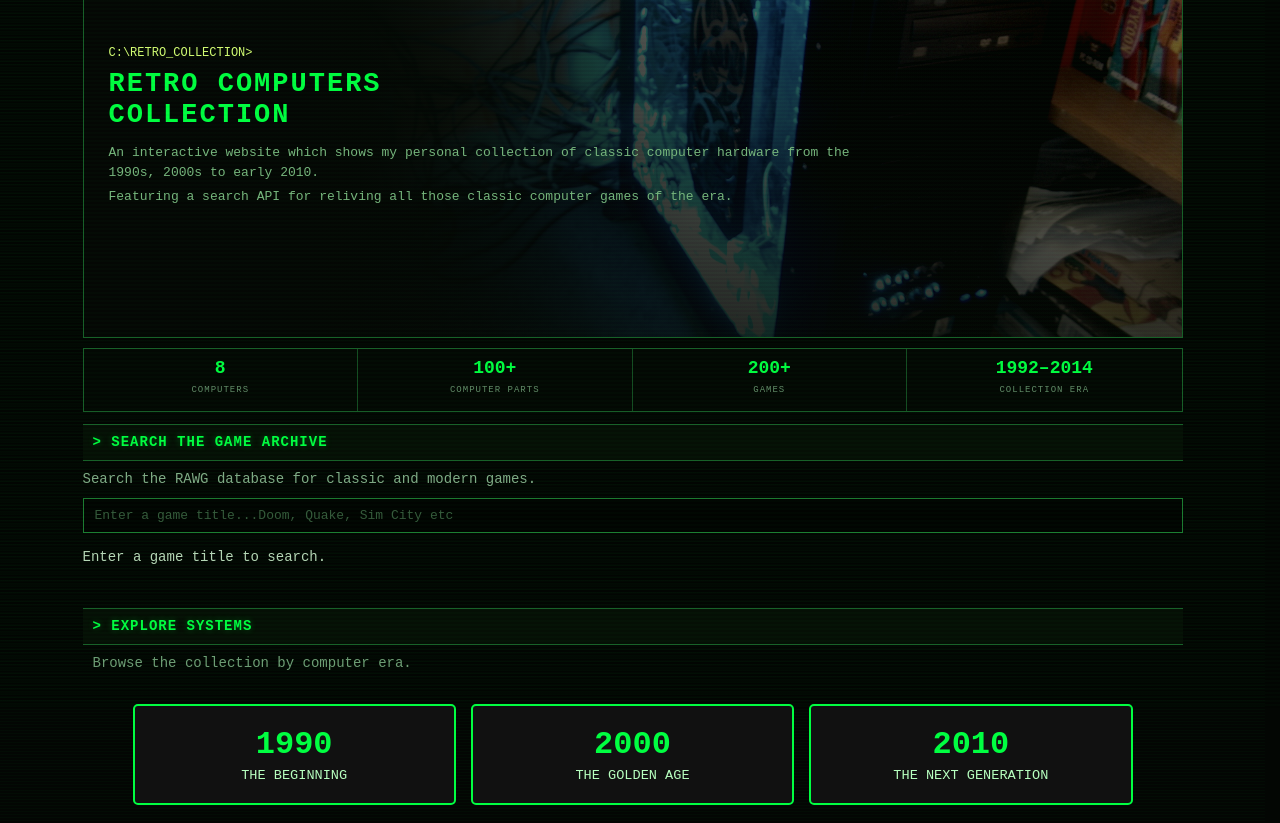
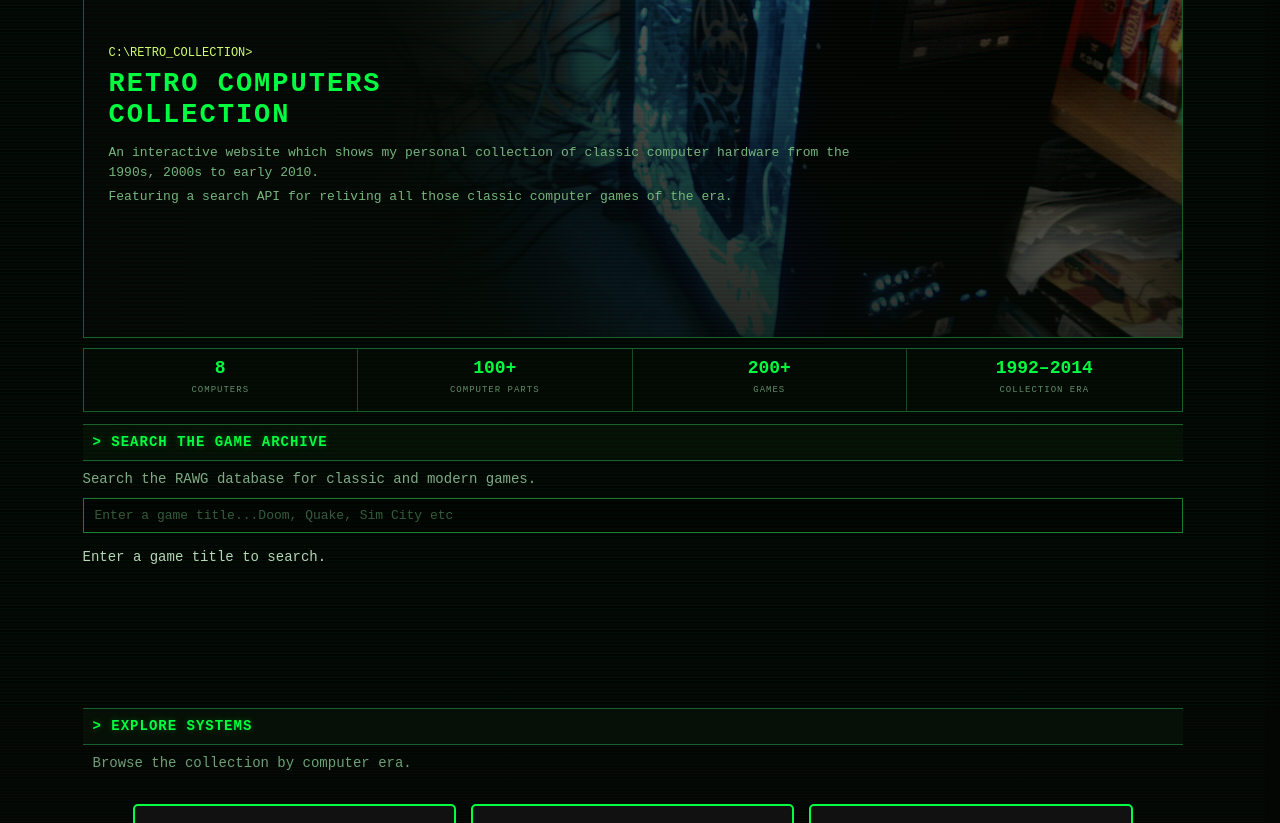
Before and after one commit to allesclar2/retrocomputers, a plain HTML site: page index.html in a window 1280 px wide. Shown: the part 92-915 px from the top of the page. Drawn offline with Linux system fonts and the light colour scheme; some packages are replaced by stand-ins of ours; a script that the page names is missing.

Commit message:
change to spacing

```diff
--- a/style.css
+++ b/style.css
@@ -146,7 +146,7 @@ main {
 }
 
 section {
-    margin: 40px 0 10px 0;
+    margin: 140px 0 10px 0;
 }
 
 section > h2 {
```
